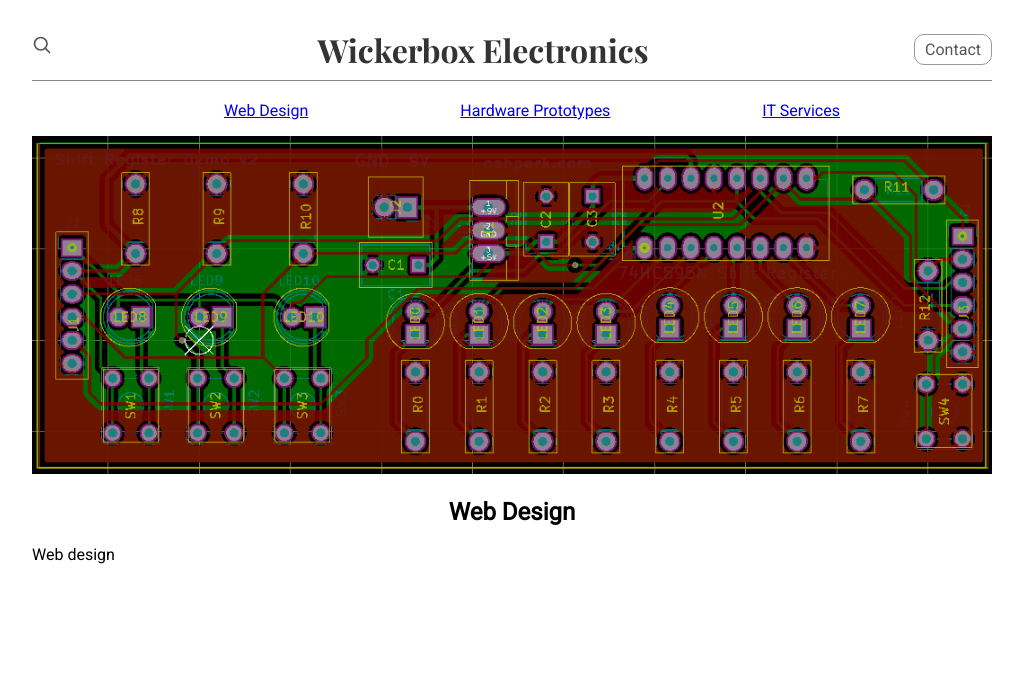
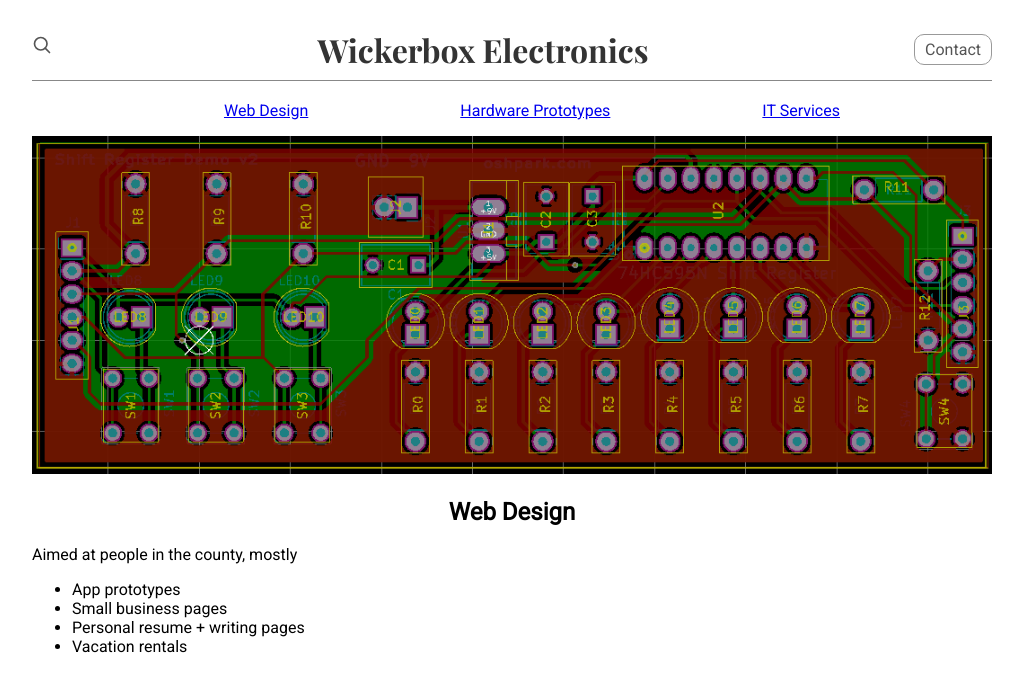
Before and after one commit to wickerbox/wickerbox.github.io, a Jekyll site: the page built from web-design.md, in a window 1280 px wide. Shown: the top 692 px of the page, without its empty margins (128-1151 px from the left). Built offline with Jekyll 4.4.1, drawn with Linux system fonts in a browser that asks for light colours.

Commit message:
Add content notes

```diff
--- a/web-design.md
+++ b/web-design.md
@@ -5,4 +5,9 @@ permalink: /web-design/
 bannerimg: /img/demoart.png
 ---
 
-Web design
+Aimed at people in the county, mostly
+
+- App prototypes
+- Small business pages
+- Personal resume + writing pages
+- Vacation rentals
```
Also changed, not shown: hardware.md (+4 -0 lines), it-services.md (+5 -1 lines).
